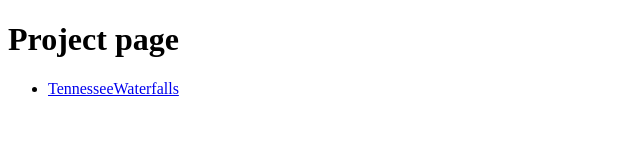
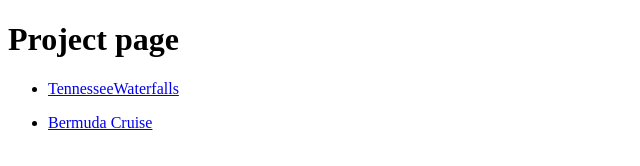
Before and after one commit to BJWILSON3/WEBT2310IWSD, a plain HTML site: page index.html in a window 1280 px wide. Shown: the whole page, without its empty margins (0-640 px from the left). Drawn offline with Linux system fonts and the light colour scheme.

Commit message:
Update index.html

```diff
--- a/index.html
+++ b/index.html
@@ -15,6 +15,11 @@
             target="blank">TennesseeWaterfalls</a></li>
     </ul>
 
+    <ul>
+        <li><a href="Bermuda/index.html"
+            target="blank">Bermuda Cruise</a></li>
+    </ul>
+
 </body>
 
 </html>
```
